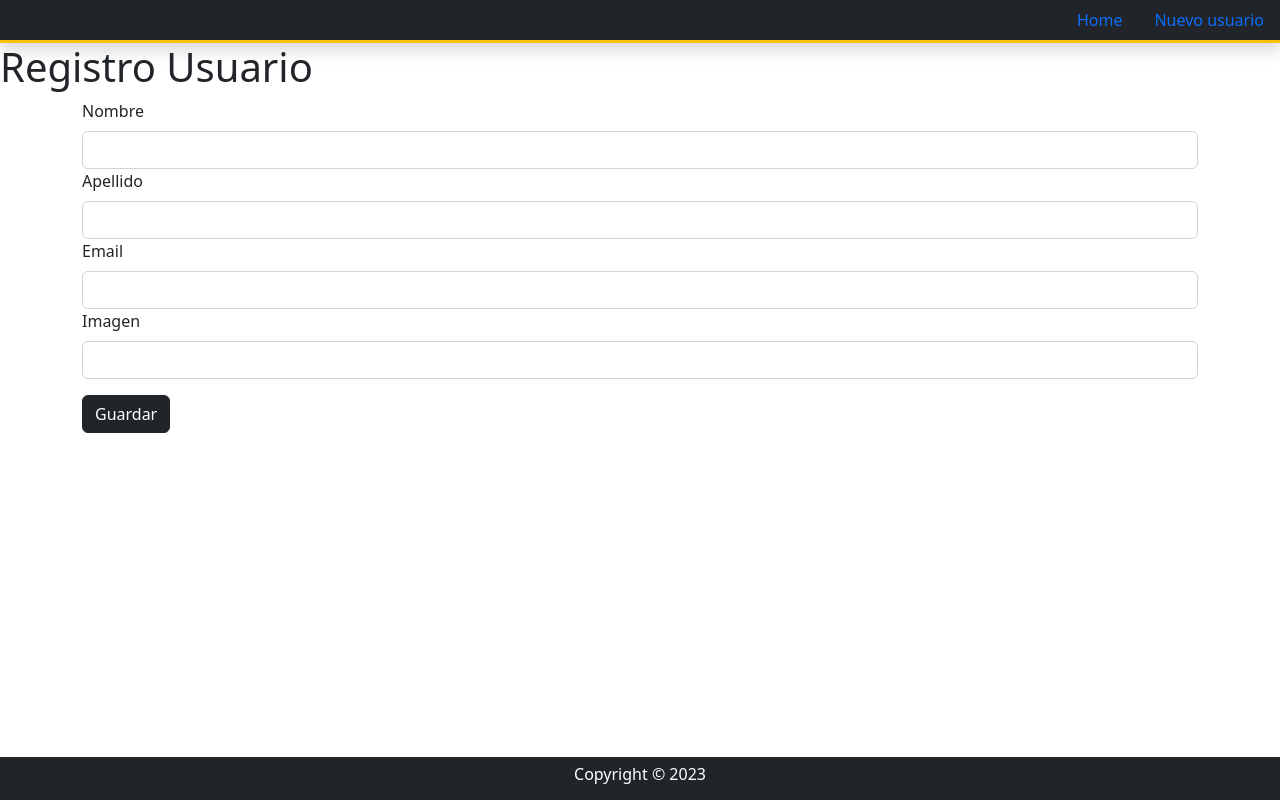
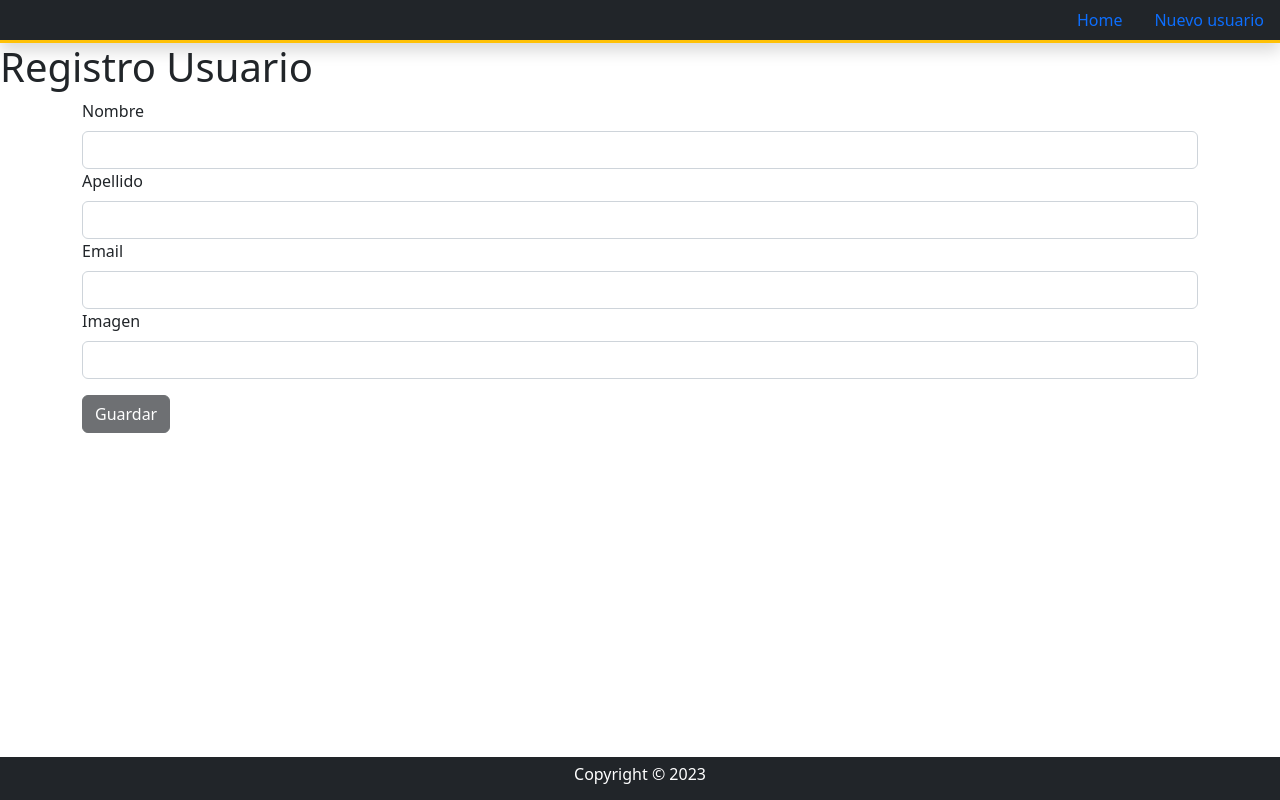
Before and after one commit to Garivas93/Actividad-6, an Angular app in the folder act6/: page /newuser in a window 1280 px wide. Built offline with nearby package versions, Linux system fonts and the light colour scheme.

Commit message:
Control de formulario
Control de formulario de campos de nombre, apellido, email y link

```diff
--- a/act6/src/app/components/form/form.component.css
+++ b/act6/src/app/components/form/form.component.css
@@ -0,0 +1,4 @@
+.error{
+    color: tomato;
+    font-size: 12px;
+}
--- a/act6/src/app/components/form/form.component.html
+++ b/act6/src/app/components/form/form.component.html
@@ -9,6 +9,12 @@
         id="first_name"
         formControlName="first_name"
       />
+      <p class="error" *ngIf="checkControl('first_name', 'required')">
+        ¡El campo es requerido!
+      </p>
+      <p class="error" *ngIf="checkControl('first_name', 'minlength')">
+        El nombre debe contener al menos dos letras
+      </p>
     </div>
     <div>
       <label for="last_name" class="form-label">Apellido</label>
@@ -18,6 +24,12 @@
         id="last_name"
         formControlName="last_name"
       />
+      <p class="error" *ngIf="checkControl('last_name', 'required')">
+        ¡El campo es requerido!
+      </p>
+      <p class="error" *ngIf="checkControl('last_name', 'minlength')">
+        El apellido debe contener al menos dos letras
+      </p>
     </div>
 
     <div>
@@ -28,6 +40,12 @@
         id="email"
         formControlName="email"
       />
+      <p class="error" *ngIf="checkControl('email', 'required')">
+        ¡El campo es requerido!
+      </p>
+      <p class="error" *ngIf="checkControl('email', 'pattern')">
+        Debe ser un formato correcto de correo
+      </p>
     </div>
 
     <div>
@@ -38,8 +56,16 @@
         id="image"
         formControlName="image"
       />
+      <p class="error" *ngIf="checkControl('image', 'required')">
+        ¡El campo es requerido!
+      </p>
     </div>
-    <button type="submit" value="Guardar" class="btn btn-dark mt-3">
+    <button
+      type="submit"
+      value="Guardar"
+      class="btn btn-dark mt-3"
+      [disabled]="!userForm.valid"
+    >
       Guardar
     </button>
   </form>
--- a/act6/src/app/components/form/form.component.ts
+++ b/act6/src/app/components/form/form.component.ts
@@ -1,5 +1,5 @@
 import { Component, OnInit } from '@angular/core';
-import {FormGroup} from '@angular/forms'
+import {FormGroup, Validators} from '@angular/forms'
 import {FormControl} from '@angular/forms'
 import { ActivatedRoute, Router } from '@angular/router';
 import { User } from 'src/app/interfaces/user.interface';
@@ -16,10 +16,10 @@ export class FormComponent implements OnInit{
 
   constructor(private usersService: UsersService, private router: Router, private activatedRoute: ActivatedRoute){
     this.userForm = new FormGroup({
-      first_name: new FormControl("",[]),
-      last_name: new FormControl("",[]),
-      email: new FormControl("",[]),
-      image: new FormControl("",[]),
+      first_name: new FormControl("",[Validators.required, Validators.minLength(2)]),
+      last_name: new FormControl("",[Validators.required, Validators.minLength(2)]),
+      email: new FormControl("",[Validators.required, Validators.pattern(/^\w+@[a-zA-Z_]+?\.[a-zA-Z]{2,3}$/)]),
+      image: new FormControl("",[Validators.required]),
     },[]);
 
 
@@ -56,7 +56,7 @@ export class FormComponent implements OnInit{
       let response = await this.usersService.update(user);
       console.log(response)
       if (response.id){
-        alert(`Usuario ${response.first_name} con id ${response.id} se ha acutualizado correctamente`)
+        alert(`Usuario ${response.first_name} con id ${response.id} se ha actualizado correctamente`)
         this.router.navigate(['/home'])
       }
 
@@ -74,4 +74,11 @@ export class FormComponent implements OnInit{
       }
   }
   }
+
+checkControl(pControlName: string, pError: string): boolean{
+  if (this.userForm.get(pControlName)?.hasError(pError) &&
+  this.userForm.get(pControlName)?.touched
+){ return true}
+return false
 }
+}
```
